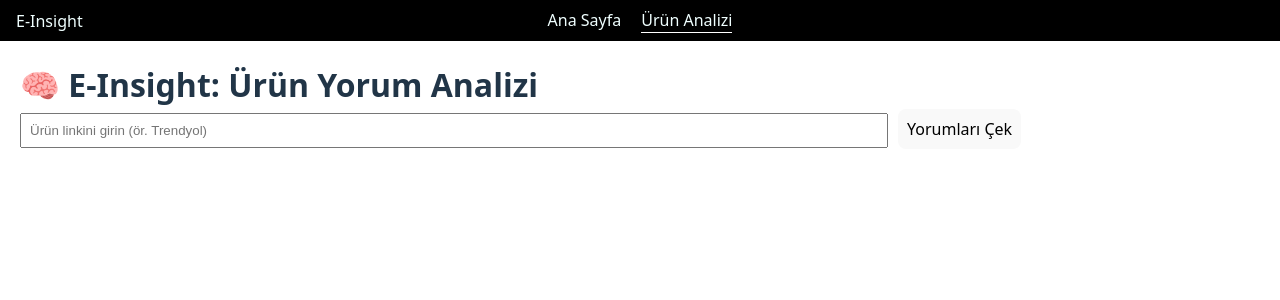
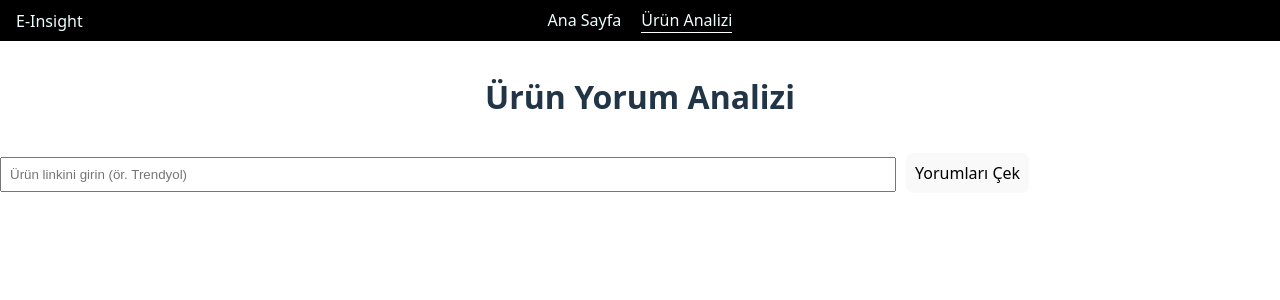
Before and after one commit to oguzdgd/e-insight, a React (Vite) app in the folder frontend/insight/: page /analyzer in a window 1280 px wide. Shown: the top 300 px of the page. Built offline with nearby package versions, Linux system fonts and the light colour scheme.

Commit message:
feat(frontend): add AnalyzerPage with input form, comment list, and analysis result components

```diff
--- a/frontend/insight/src/App.jsx
+++ b/frontend/insight/src/App.jsx
@@ -1,5 +1,5 @@
 import { Routes, Route } from "react-router-dom"
-import AnalyzerPage from './pages/AnalyzerPage';
+import AnalyzerPage from './pages/AnalyzerPage/AnalyzerPage.jsx';
 import Layout from './Layout';
 
 function App() {
--- /dev/null
+++ b/frontend/insight/src/components/Analyzer/AnalysisResult/AnalysisResult.jsx
@@ -0,0 +1,14 @@
+import React from 'react'
+
+const AnalysisResult = ({analysis}) => {
+  return (
+    <div style={{ marginTop: 30 }}>
+            <h2>📊 Yapay Zeka Analizi:</h2>
+            <p><strong>Özet:</strong> {analysis.summary}</p>
+            <p><strong>Olumlu Yönler:</strong> {analysis.positives.join(", ")}</p>
+            <p><strong>Olumsuz Yönler:</strong> {analysis.negatives.join(", ")}</p>
+          </div>
+  )
+}
+
+export default AnalysisResult
--- /dev/null
+++ b/frontend/insight/src/components/Analyzer/CommentList/CommentList.jsx
@@ -0,0 +1,21 @@
+import React from 'react'
+import { Button } from '../../atoms/Button'
+
+const CommentList = ({comments, onAnalyze, loading}) => {
+  return (
+    <div style={{ marginTop: 30 }}>
+            <h2>📋 Yorumlar ({comments.length}):</h2>
+            <ul>
+              {comments.map((c, i) => (
+                <li key={i}>{c.text}</li>
+              ))}
+            </ul>
+
+            <Button onClick={onAnalyze} disabled={loading} style={{ marginTop: 20, padding: 10 }}>
+              {loading ? 'Analiz Ediliyor...' : 'Yorumları Analiz Et'}
+            </Button>
+          </div>
+  )
+}
+
+export default CommentList
--- /dev/null
+++ b/frontend/insight/src/components/Analyzer/InputForm/InputForm.jsx
@@ -0,0 +1,21 @@
+import React from 'react'
+import { Button } from '../../atoms/Button'
+
+const InputForm = ({url,onSubmit,onChange,loading}) => {
+  return (
+    <div>
+    <input
+      type="text"
+      value={url}
+      placeholder="Ürün linkini girin (ör. Trendyol)"
+      onChange={(e) => onChange(e.target.value)}
+      style={{ width: '70%', padding: 8 }}
+    />
+    <Button onClick={onSubmit} disabled={loading} style={{ marginLeft: 10, padding: 8 }}>
+      {loading ? 'Yükleniyor...' : 'Yorumları Çek'}
+    </Button>
+  </div>
+  )
+}
+
+export default InputForm
--- /dev/null
+++ b/frontend/insight/src/components/atoms/Button.jsx
@@ -0,0 +1,7 @@
+export const Button = ({ onClick, disabled, loading, children, className = '', ...props }) => {
+    return (
+        <button onClick={onClick} disabled={disabled} className={className} {...props}>
+            {loading ? "Yükleniyor" :  children}
+        </button>
+    )
+}
--- a/frontend/insight/src/pages/AnalyzerPage.jsx
+++ b/frontend/insight/src/pages/AnalyzerPage/AnalyzerPage.jsx
@@ -1,5 +1,10 @@
 import axios from 'axios';
 import { useState } from 'react';
+import CommentList from '../../components/Analyzer/CommentList/CommentList';
+import AnalysisResult from '../../components/Analyzer/AnalysisResult/AnalysisResult';
+import InputForm from '../../components/Analyzer/InputForm/InputForm';
+import styles from '../AnalyzerPage/AnalyzerPage.module.scss'
+
 
 const AnalyzerPage = () => {
     const [url, setUrl] = useState('');
@@ -46,44 +51,17 @@ const AnalyzerPage = () => {
     };
 
     return (
-      <div style={{ padding: 20 }}>
-        <h1>🧠 E-Insight: Ürün Yorum Analizi</h1>
+      <div >
+        <h1 className={styles.pageTitle}>Ürün Yorum Analizi</h1>
 
-        <div>
-          <input
-            type="text"
-            value={url}
-            placeholder="Ürün linkini girin (ör. Trendyol)"
-            onChange={(e) => setUrl(e.target.value)}
-            style={{ width: '70%', padding: 8 }}
-          />
-          <button onClick={handleScrape} disabled={loading} style={{ marginLeft: 10, padding: 8 }}>
-            {loading ? 'Yükleniyor...' : 'Yorumları Çek'}
-          </button>
-        </div>
+       <InputForm onSubmit={handleScrape}  url={url} onChange={setUrl} loading={loading}/>
 
         {step >= 2 && (
-          <div style={{ marginTop: 30 }}>
-            <h2>📋 Yorumlar ({comments.length}):</h2>
-            <ul>
-              {comments.map((c, i) => (
-                <li key={i}>{c.text}</li>
-              ))}
-            </ul>
-
-            <button onClick={handleAnalyze} disabled={loading} style={{ marginTop: 20, padding: 10 }}>
-              {loading ? 'Analiz Ediliyor...' : 'Yorumları Analiz Et'}
-            </button>
-          </div>
+          <CommentList  comments={comments}  onAnalyze={handleAnalyze} loading={loading}/>
         )}
 
         {step === 3 && analysis && (
-          <div style={{ marginTop: 30 }}>
-            <h2>📊 Yapay Zeka Analizi:</h2>
-            <p><strong>Özet:</strong> {analysis.summary}</p>
-            <p><strong>Olumlu Yönler:</strong> {analysis.positives.join(", ")}</p>
-            <p><strong>Olumsuz Yönler:</strong> {analysis.negatives.join(", ")}</p>
-          </div>
+          <AnalysisResult analysis={analysis}/>
         )}
       </div>
     );
--- /dev/null
+++ b/frontend/insight/src/pages/AnalyzerPage/AnalyzerPage.module.scss
@@ -0,0 +1,4 @@
+.pageTitle{
+    text-align: center;
+    padding: 2rem;
+}
```
